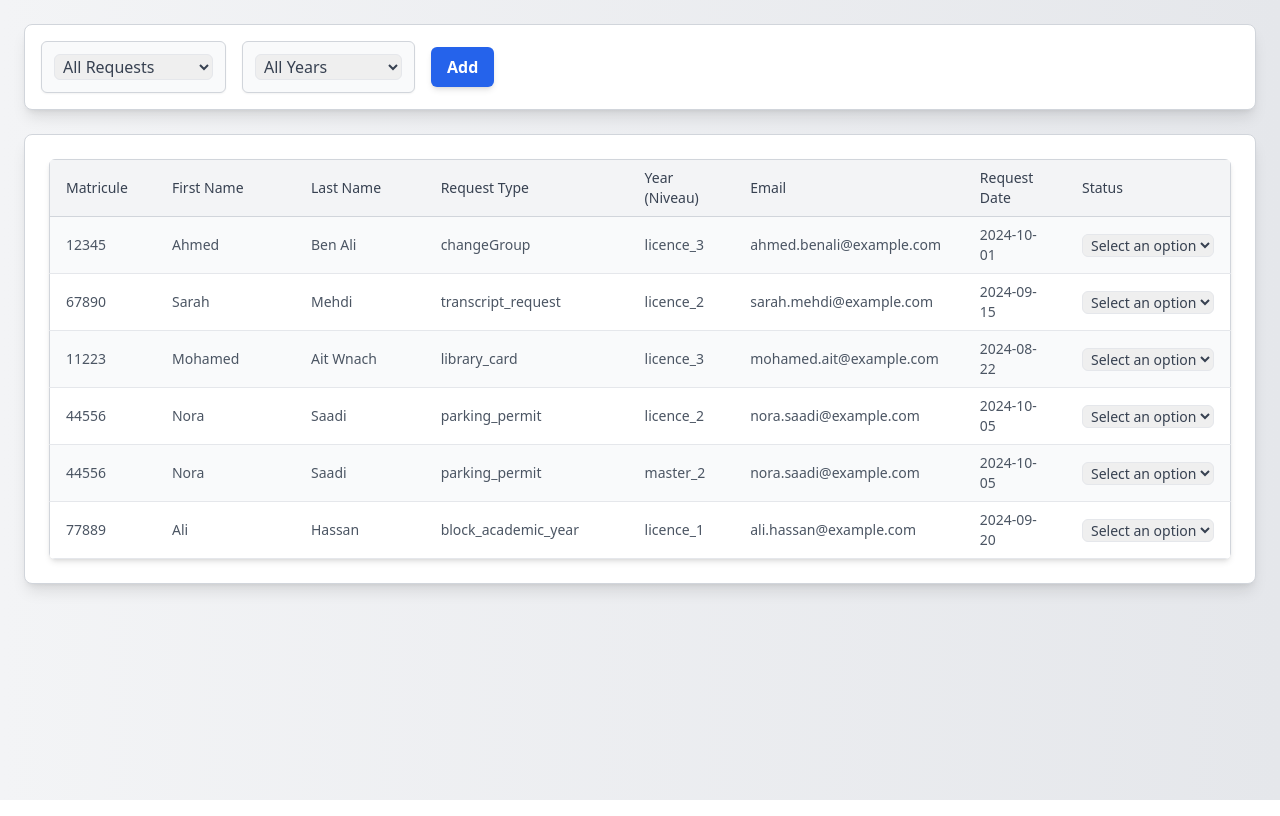
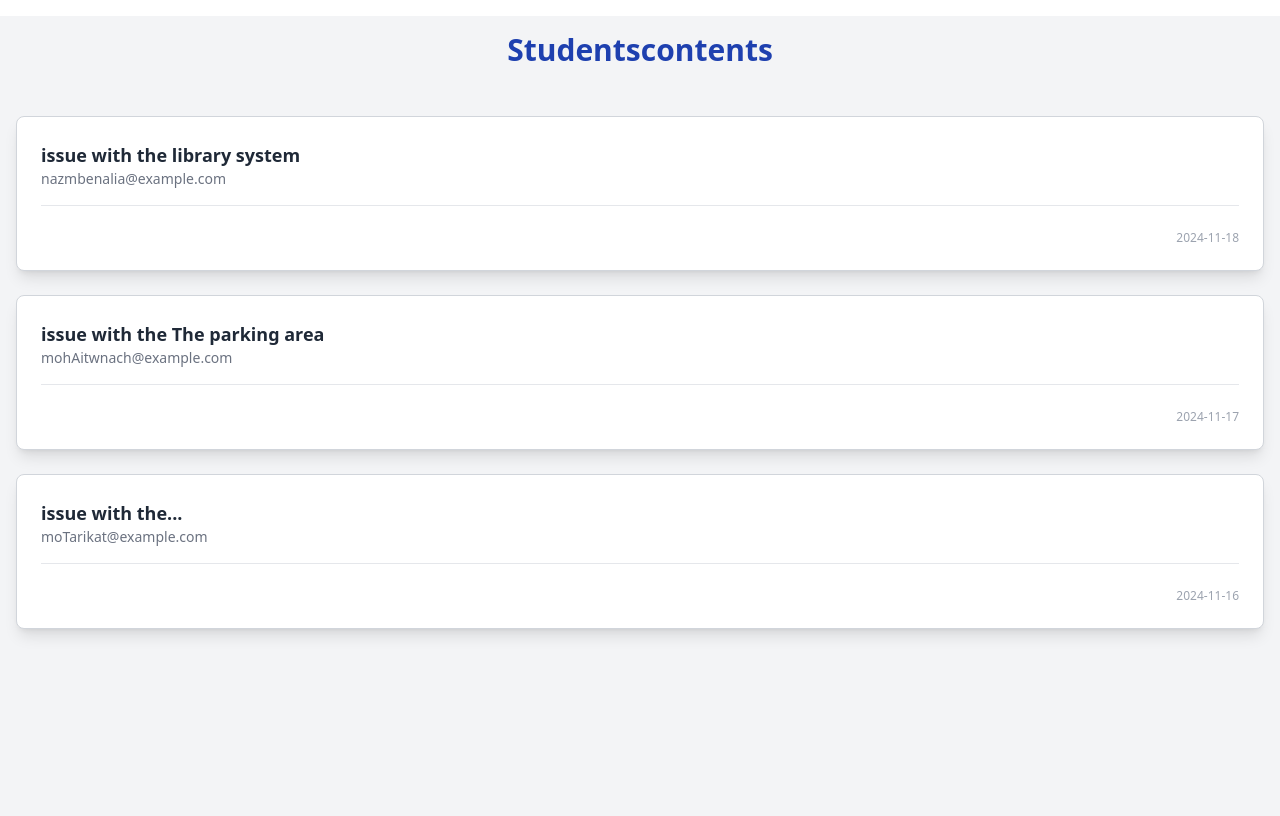
Before and after one commit to mohamed123127/University-management, a React (Create React App) app in the folder frontend/: page / in a window 1280 px wide. Built offline with nearby package versions, Linux system fonts and the light colour scheme; what tailwindcss-rtl would draw is missing.

Commit message:
some chanfes in variabls

```diff
--- a/frontend/src/components/App.js
+++ b/frontend/src/components/App.js
@@ -16,11 +16,12 @@ import EtudientMainPage from "pages/StudentSide/EtudientMainPage";
 import dataGridViewStyle3 from "./custom controls/data grid view/dataGridViewStyle3";
 import DocumentRequestsAdmin from "pages/AdministrationSide/DocumentRequestsAdmin";
 import VisualRequestsAdmin from "pages/AdministrationSide/VisualRequestsAdmin";
+import Problems from "pages/AdministrationSide/Problems";
 
 const routes = [
   {
     path: "/",
-    element: <VisualRequestsAdmin/>,
+    element: <Problems/>,
   },
   {
     path: "/EtudientMainPage",
--- a/frontend/src/pages/AdministrationSide/Problems.jsx
+++ b/frontend/src/pages/AdministrationSide/Problems.jsx
@@ -1,11 +1,62 @@
 import React from "react";
 
-export default function Problems(){
-    return(
-        <div>
-             <div className="flex justify-center m-4">
-            <h1 className="text-blue-800 p-4 text-3xl">Problems</h1>
-        </div>
+const problemsData = [
+    {
+        title: "issue with the library system",
+        email: "nazmbenalia@example.com",
+       content: "There is an issue with the library system. I can't borrow books.",
+        date: "2024-11-18",
+    },
+    {
+       title: "issue with the The parking area ",
+        email: "mohAitwnach@example.com",
+       content: "The parking area is always full and causes problems,The parking area is always full and causes problems,The parking area is always full and causes problems,.",
+        date: "2024-11-17",
+    },
+    {
+      title: "issue with the...",
+        email: "moTarikat@example.com",
+       content: "I cannot access the university portal with my credentials.",
+        date: "2024-11-16",
+    },
+];
+
+export default function Problems() {
+    return (
+        <div className="min-h-screen bg-gray-100">
+            {/* Header */}
+            <div className="flex justify-center m-4">
+                <h1 className="text-blue-800 p-4 text-3xl font-bold">Studentscontents</h1>
+            </div>
+
+
+            <div className="container mx-auto p-4 space-y-6">
+                {problemsData.map((problem, index) => (
+                    <div
+                        key={index}
+                        className="bg-white hover:bg-gray-100 shadow-lg rounded-lg p-6 border border-gray-300"
+                    >
+
+                        <div className="flex justify-between items-center">
+                            <div>
+                                <h2 className="text-lg font-semibold text-gray-800">
+                                    {problem.title}
+                                </h2>
+                                <p className="text-sm text-gray-500">{problem.email}</p>
+                            </div>
+                        </div>
+
+                        <div className="mt-4 max-h-40 overflow-y-auto text-gray-700 text-sm border-t pt-2">
+                            {problem.report}
+                        </div>
+
+
+                        <div className="text-right text-gray-400 text-xs mt-4">
+                            {problem.date}
+                        </div>
+                    </div>
+                ))}
+            </div>
         </div>
     );
 }
```
